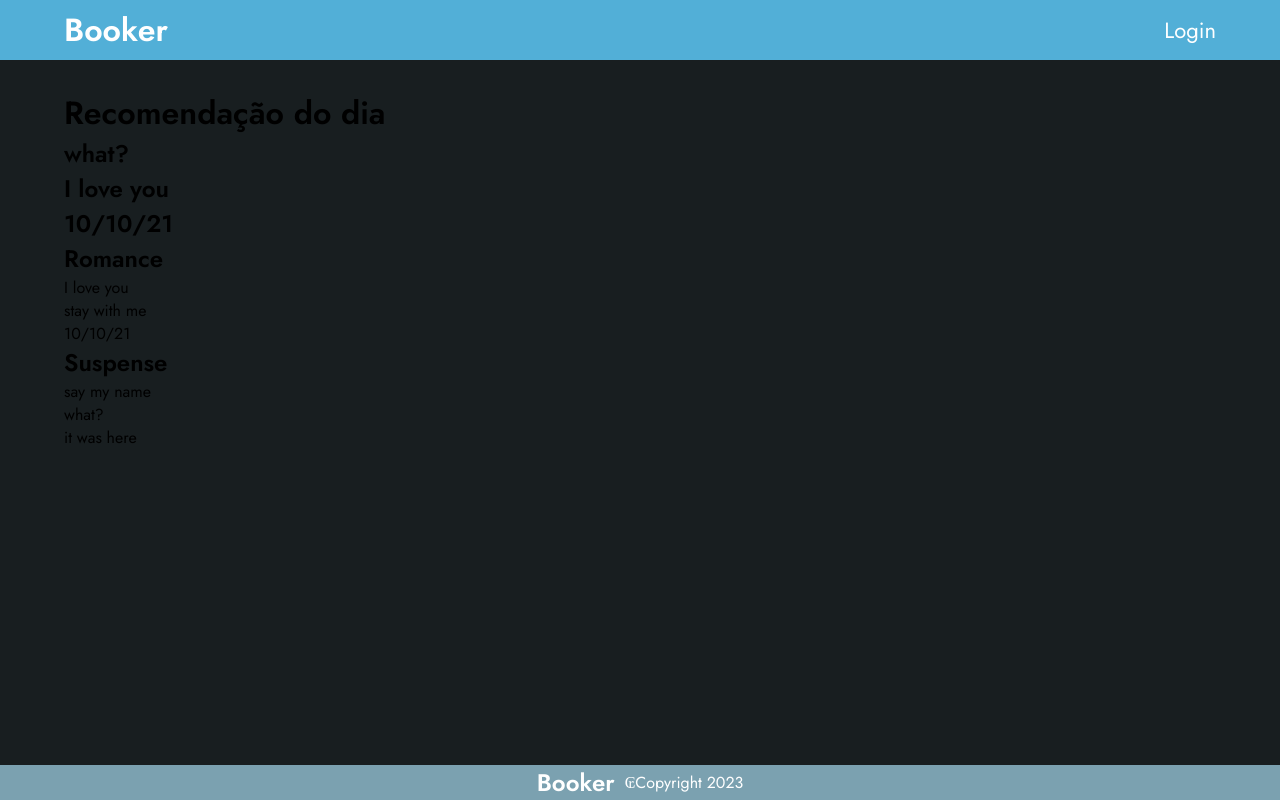
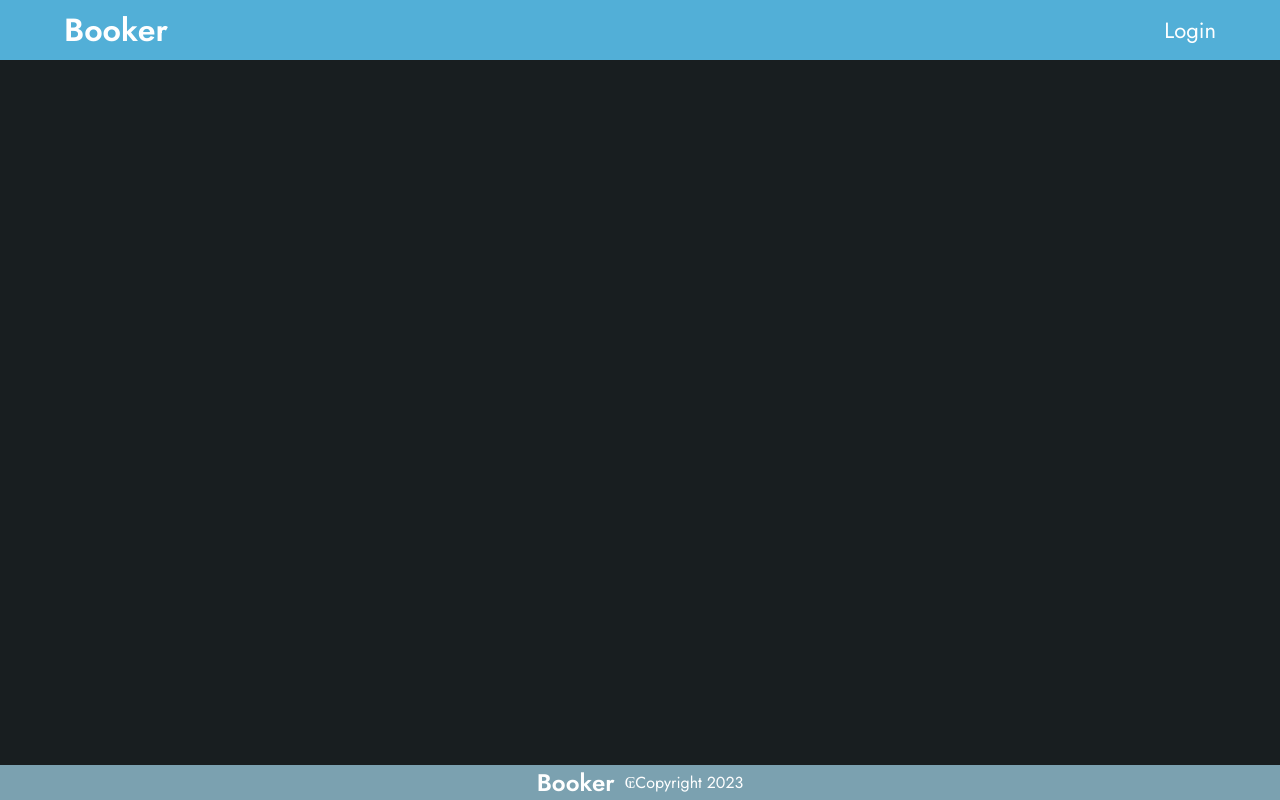
Before and after one commit to FeijoHigor/Booker, a Next.js app: page / in a window 1280 px wide. Built offline with nearby package versions, Linux system fonts and the light colour scheme; no server answers.

Commit message:
test url enviroment

```diff
--- a/pages/index.js
+++ b/pages/index.js
@@ -3,7 +3,7 @@ import DayRecomendationCard from "../components/dayRecomendationCard"
 import DefaultRecomendation from "../components/defaultRecomendation"
 
 export async function getStaticProps() {
-    const recomendedBooksCall = await fetch(`${process.env.API_URL}/api/recomendation`)
+    /* const recomendedBooksCall = await fetch(`${process.env.API_URL}/api/recomendation`)
 
     const recomendedBooksJson = await recomendedBooksCall.json()
     const recomendedBooks = recomendedBooksJson
@@ -12,21 +12,28 @@ export async function getStaticProps() {
         props: {
             recomendedBooks,
         }
+    } */
+
+    return {
+        props: {
+            urlApi: process.env.API_URL
+        }
     }
 }
 
 function Home(props) {
 
-    const recomendedBooks = props.recomendedBooks
+    //const recomendedBooks = props.recomendedBooks
+    console.log(props.urlApi)
 
     return (
         <Display>
-            <DayRecomendationCard books={recomendedBooks.dayRecomendation} />
+            {/* <DayRecomendationCard books={recomendedBooks.dayRecomendation} />
             {
                 recomendedBooks.categories.map((e, i) => (
                     <DefaultRecomendation categorie={e} key={e.id} />
                 ))
-            }
+            } */}
         </Display>
     )
 }
```
